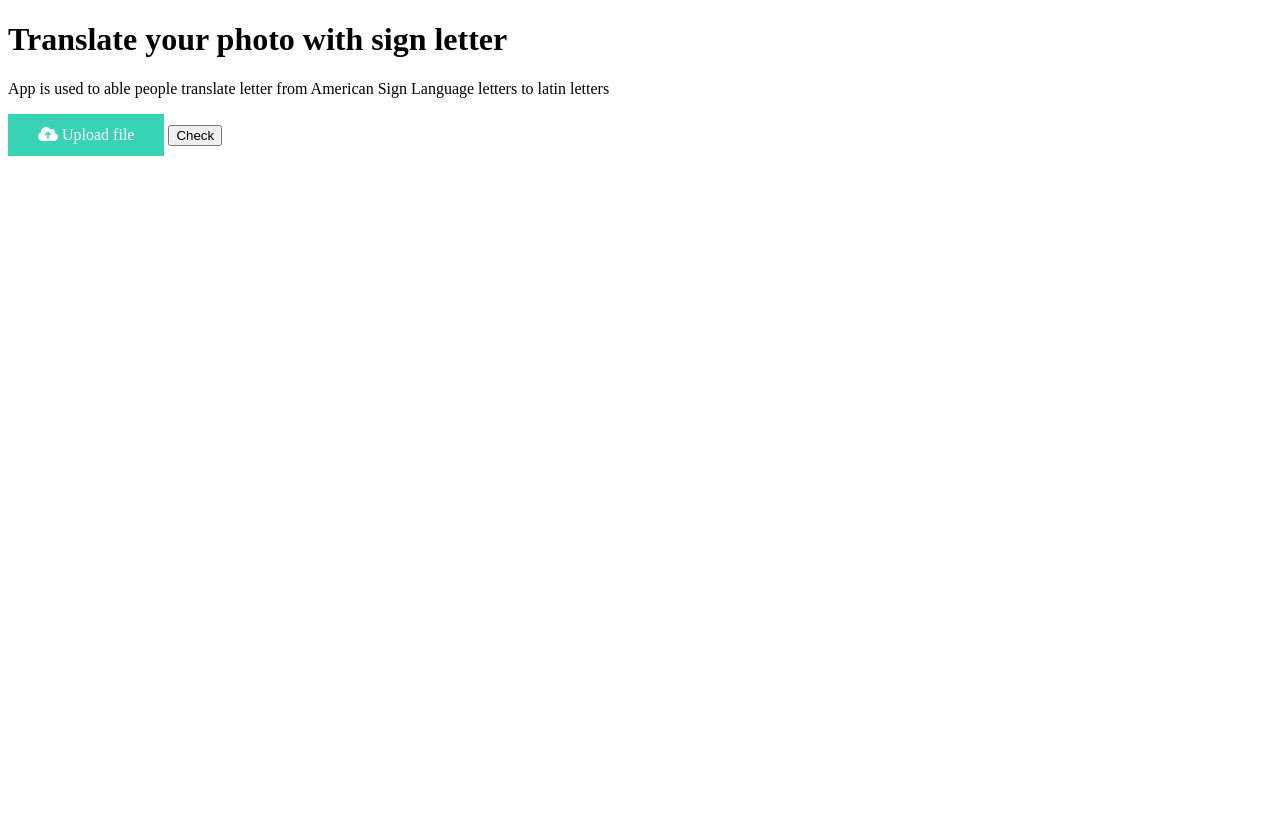
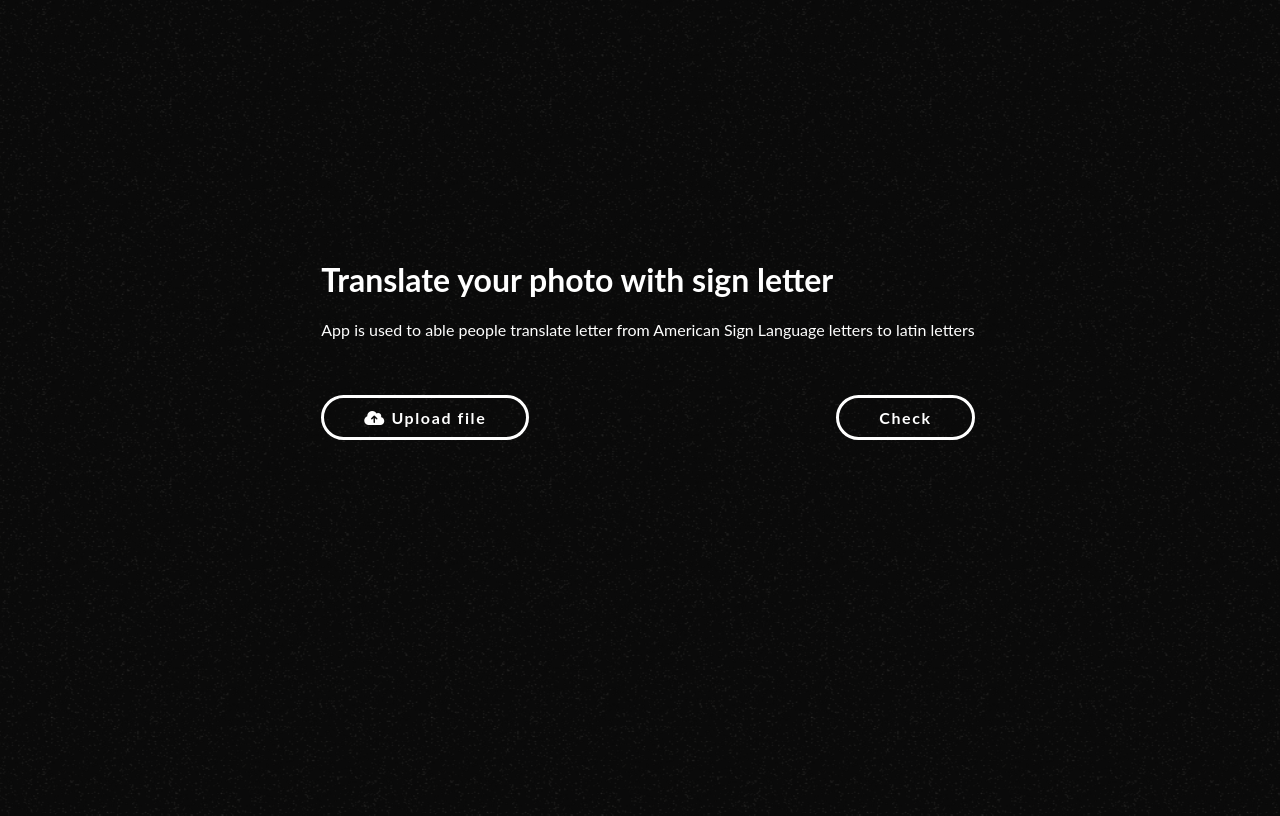
Before and after one commit to dtararuj/sign_language_letter_translator, a Flask app: page / in a window 1280 px wide. Before the commit the page ends 156 px from the top, so only its background shows below. Run offline with Flask 2, Linux system fonts and the light colour scheme.

Commit message:
new css file

```diff
--- a/static/css/style.css
+++ b/static/css/style.css
@@ -1,3 +1,38 @@
+body{
+    background-color: #0a0a0a;
+    color: #ffffff;
+    overflow-x: hidden;
+    font-family: lato,sans-serif;
+}
+body::before {
+    background-image: url(./grain.png);
+    background-size: 380px 380px;
+    background-repeat: repeat;
+    content: "";
+    height: 300%;
+    left: -50%;
+    opacity: .2;
+    position: fixed;
+    top: -100%;
+    width: 300%;
+    animation: grain 6s steps(10) infinite;
+    z-index: -1;
+}
+
+.login-wrapper{
+    display: flex;
+    align-items: center;
+    justify-content: center;
+    width: 100vw;
+    height: 100vh;
+}
+
+form{
+    display: flex;
+    justify-content: space-between;
+    padding: 2.5rem 0 5rem 0;
+}
+
 .img-preview {
     width: 256px;
     height: 256px;
@@ -20,20 +55,20 @@ input[type="file"] {
     display: none;
 }
 
-.upload-label{
-    display: inline-block;
-    padding: 12px 30px;
-    background: #39D2B4;
-    color: #fff;
-    font-size: 1em;
-    transition: all .4s;
-    cursor: pointer;
-}
+/*.upload-label{*/
+/*    display: inline-block;*/
+/*    padding: 12px 30px;*/
+/*    background: #39D2B4;*/
+/*    color: #fff;*/
+/*    font-size: 1em;*/
+/*    transition: all .4s;*/
+/*    cursor: pointer;*/
+/*}*/
 
-.upload-label:hover{
-    background: #34495E;
-    color: #39D2B4;
-}
+/*.upload-label:hover{*/
+/*    background: #34495E;*/
+/*    color: #39D2B4;*/
+/*}*/
 
 .loader {
     border: 8px solid #f3f3f3; /* Light grey */
@@ -48,3 +83,57 @@ input[type="file"] {
     0% { transform: rotate(0deg); }
     100% { transform: rotate(360deg); }
 }
+
+button, .upload-label {
+    font-family: lato,sans-serif;
+    font-weight: bold;
+    font-size: 1em;
+    letter-spacing: 0.1em;
+    text-decoration: none;
+    color: #ffffff;
+    display: inline-block;
+    padding: 10px 40px 10px 40px;
+    position: relative;
+    border: 3px solid #ffffff;
+    border-radius: 25px;
+    background-color: transparent;
+    transition: .3s background-color ease-in-out;
+}
+button:hover, .upload-label:hover{
+    cursor: pointer;
+    background-color: #ffffff;
+    color: #0a0a0a;
+}
+
+@keyframes grain {
+    0%, 100% {
+        transform: translate(0, 0);
+    }
+    10% {
+        transform: translate(-5%, -10%);
+    }
+    20% {
+        transform: translate(-15%, 5%);
+    }
+    30% {
+        transform: translate(7%, -25%);
+    }
+    40% {
+        transform: translate(-5%, 25%);
+    }
+    50% {
+        transform: translate(-15%, 10%);
+    }
+    60% {
+        transform: translate(15%, 0);
+    }
+    70% {
+        transform: translate(0, 15%);
+    }
+    80% {
+        transform: translate(3%, 35%);
+    }
+    90% {
+        transform: translate(-10%, 10%);
+    }
+}
--- a/templates/index.html
+++ b/templates/index.html
@@ -7,7 +7,7 @@
   <meta name="viewport" content="width=device-width, initial-scale=1.0, maximum-scale=1.0, user-scalable=no"/>
   <meta name="description" content="Translate your photo with sign letter">
 
-  <link rel="stylesheet" href="./style.css"/>
+  <link rel="stylesheet" href="{{ url_for('static', filename='css/style.css') }}"/>
   <link rel="stylesheet" href="https://cdnjs.cloudflare.com/ajax/libs/font-awesome/6.0.0-beta2/css/all.min.css" integrity="sha512-YWzhKL2whUzgiheMoBFwW8CKV4qpHQAEuvilg9FAn5VJUDwKZZxkJNuGM4XkWuk94WCrrwslk8yWNGmY1EduTA==" crossorigin="anonymous" referrerpolicy="no-referrer" />
 </head>
 
```
Also changed, not shown: templates/style.css (deleted, +0 -139 lines), static/css/grain.png (renamed from templates/grain.png), static/images/FB_20170312_14_17_18_Saved_Picture.jpg (added), static/images/Scan.jpg (added), static/images/a1.jpg (added), static/images/grain.png (added), static/images/jakie ksiązki kupic.png (added), static/images/shinyc1.png (added).
